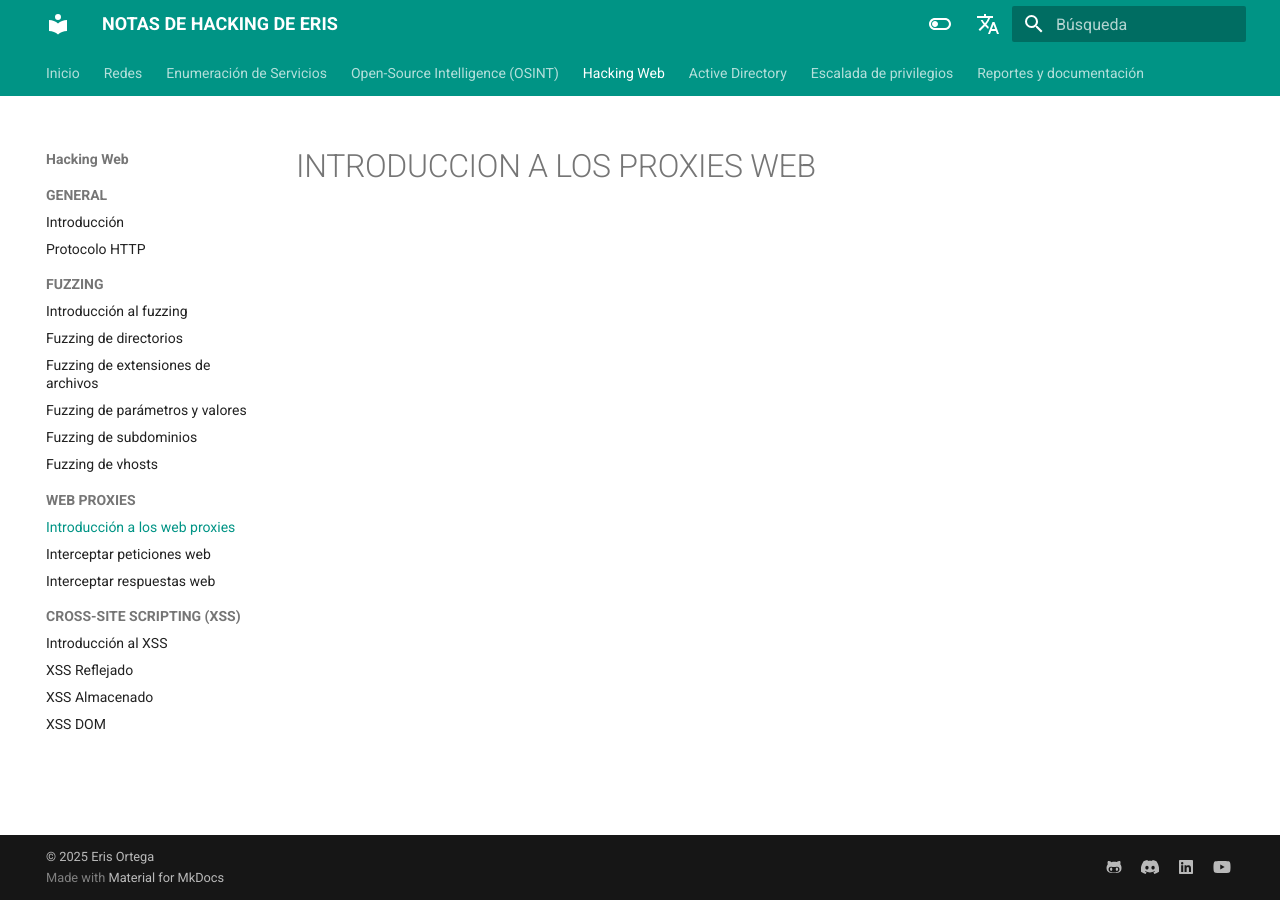
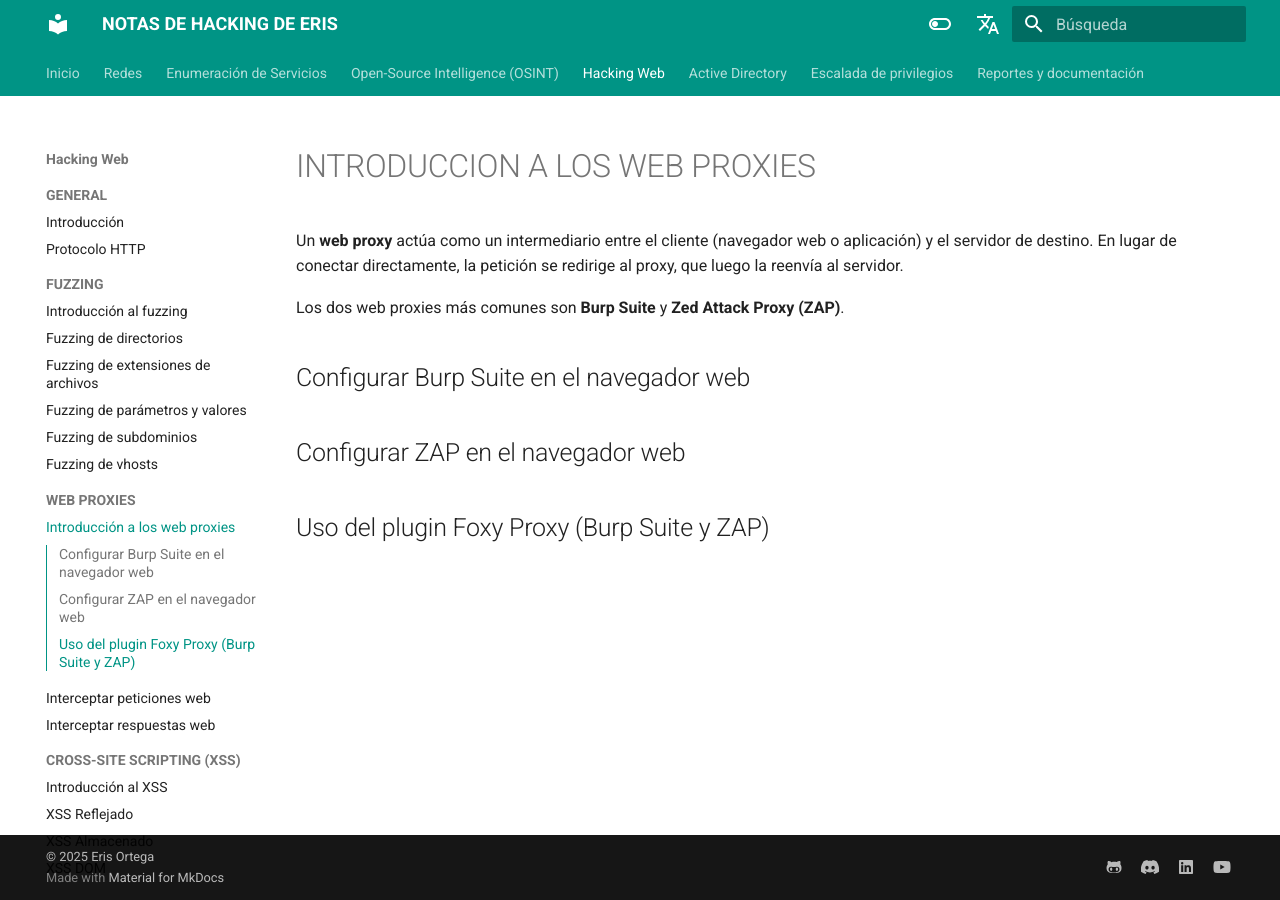
Before and after one commit to eris-os/hacking-notes, an MkDocs documentation site: the page built from docs/web-proxies.md, in a window 1280 px wide. Built offline with MkDocs 1.6.1 and Material for MkDocs 9.7.7, drawn with Linux system fonts in a browser that asks for light colours; comment, search, counter and statistics services are not loaded.

Commit message:
Update web-proxies.md

```diff
--- a/docs/web-proxies.md
+++ b/docs/web-proxies.md
@@ -1 +1,14 @@
-# INTRODUCCION A LOS PROXIES WEB
+# INTRODUCCION A LOS WEB PROXIES
+
+Un **web proxy** actúa como un intermediario entre el cliente (navegador web o aplicación) y el servidor de destino. En lugar de conectar directamente, la petición se redirige al proxy, que luego la reenvía al servidor.
+
+Los dos web proxies más comunes son **Burp Suite** y **Zed Attack Proxy (ZAP)**.
+
+
+## Configurar Burp Suite en el navegador web
+
+
+## Configurar ZAP en el navegador web
+
+
+## Uso del plugin Foxy Proxy (Burp Suite y ZAP)
```
